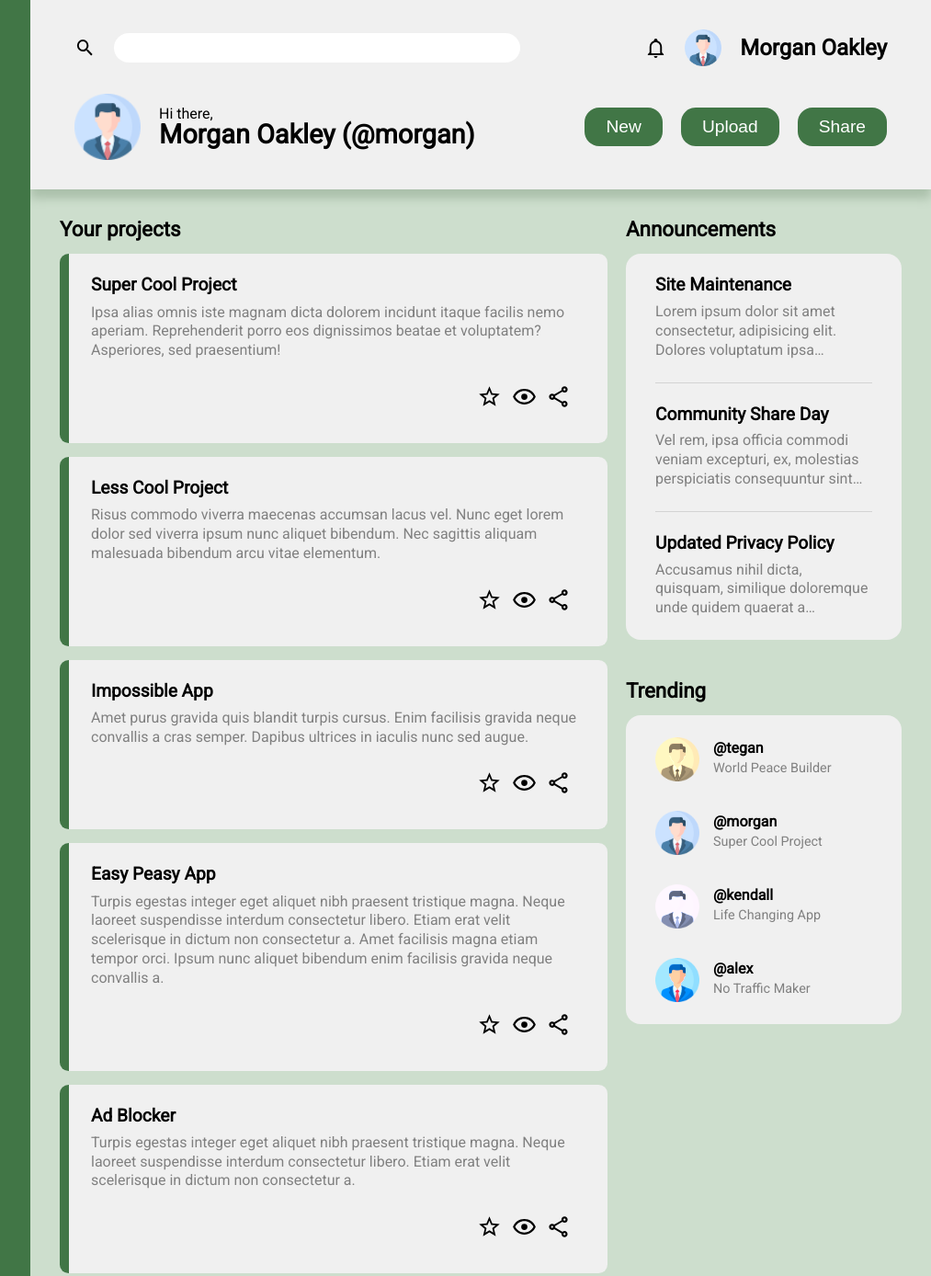
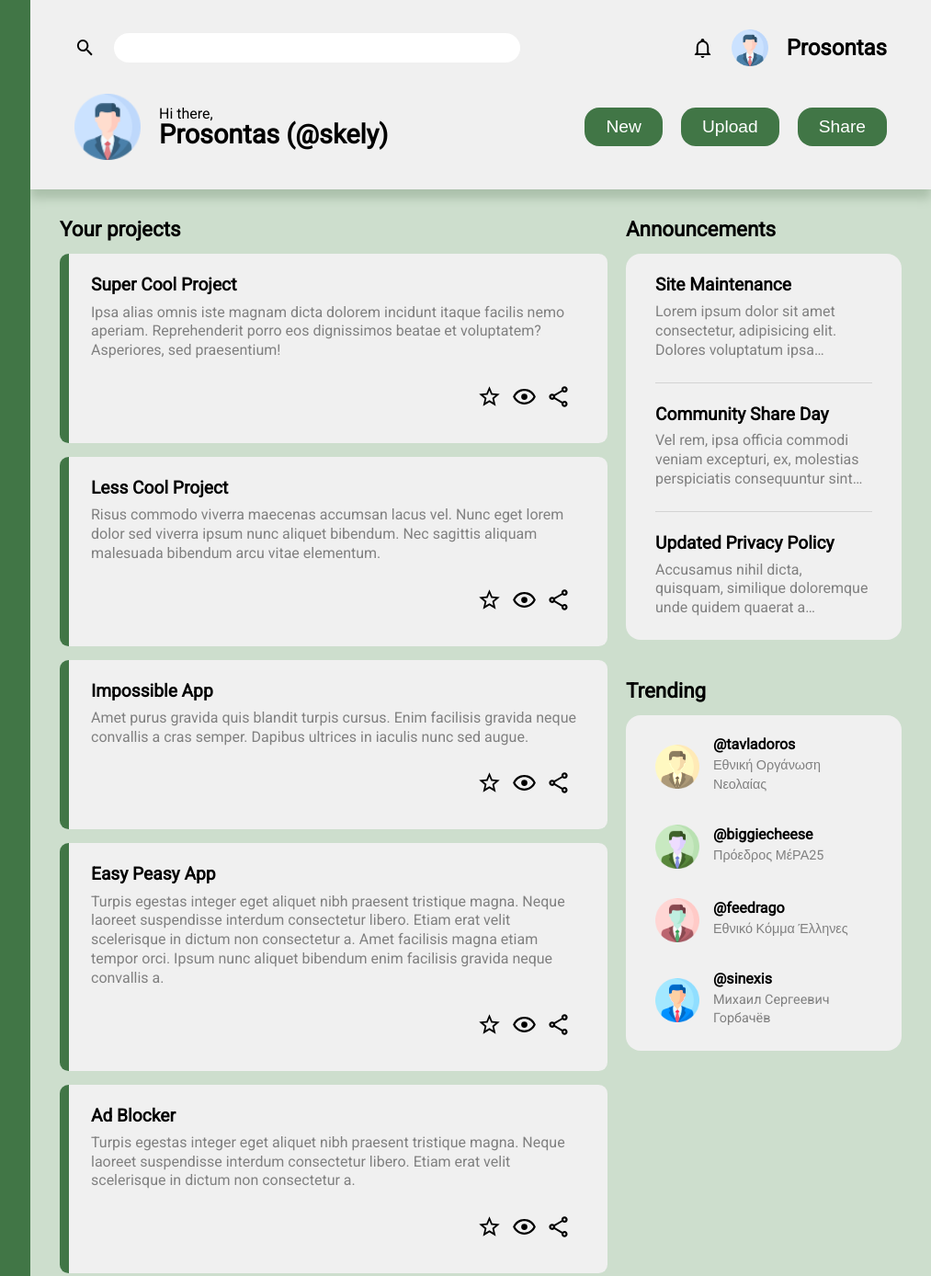
Before and after one commit to NontasBak/admin-dashboard, a plain HTML site: page index.html in a window 1280 px wide. Shown: the top 1388 px of the page at 92% size, 267-1280 px from the left. Drawn offline with Linux system fonts and the light colour scheme.

Commit message:
Change profile text

```diff
--- a/index.html
+++ b/index.html
@@ -82,14 +82,14 @@
             <input type="text" name="search" id="search">
             <img src="images/bell-outline.svg" alt="notifications">
             <img id="profile" src="images/profile.png" alt="profile">
-            <p class="name">Morgan Oakley</p>
+            <p class="name">Prosontas</p>
         </div>
 
         <div class="bottom-row">
             <img id="profile" src="images/profile.png" alt="profile">
             <div class="greeting">
                 <p>Hi there,</p>
-                <h3>Morgan Oakley (@morgan)</h3>
+                <h3>Prosontas (@skely)</h3>
             </div>
 
             <div class="buttons">
@@ -212,29 +212,29 @@
                 <li>
                     <img src="images/profile.png" alt="profile icon" id="profile-1">
                     <div class="account">
-                        <h6 class="username">@tegan</h6>
-                        <p class="status">World Peace Builder</p>
+                        <h6 class="username">@tavladoros</h6>
+                        <p class="status">Εθνική Οργάνωση Νεολαίας</p>
                     </div>
                 </li>
                 <li>
                     <img src="images/profile.png" alt="profile icon" id="profile-2">
                     <div class="account">
-                        <h6 class="username">@morgan</h6>
-                        <p class="status">Super Cool Project</p>
+                        <h6 class="username">@biggiecheese</h6>
+                        <p class="status">Πρόεδρος ΜέΡΑ25</p>
                     </div>
                 </li>
                 <li>
                     <img src="images/profile.png" alt="profile icon" id="profile-3">
                     <div class="account">
-                        <h6 class="username">@kendall</h6>
-                        <p class="status">Life Changing App</p>
+                        <h6 class="username">@feedrago</h6>
+                        <p class="status">Εθνικό Κόμμα Έλληνες</p>
                     </div>
                 </li>
                 <li>
                     <img src="images/profile.png" alt="profile icon" id="profile-4">
                     <div class="account">
-                        <h6 class="username">@alex</h6>
-                        <p class="status">No Traffic Maker</p>
+                        <h6 class="username">@sinexis</h6>
+                        <p class="status">Михаил Сергеевич Горбачёв</p>
                     </div>
                 </li>
             </ul>
--- a/styles.css
+++ b/styles.css
@@ -295,12 +295,15 @@ input[type="text"]:focus {
 }
 
 #profile-1 {
-
     filter: saturate(5) sepia(100);
 }
 
+#profile-2 {
+    filter: hue-rotate(250deg)
+}
+
 #profile-3 {
-    filter:sepia(100) hue-rotate(188deg);
+    filter: hue-rotate(140deg) saturate(1);
 }
 
 #profile-4 {
```
